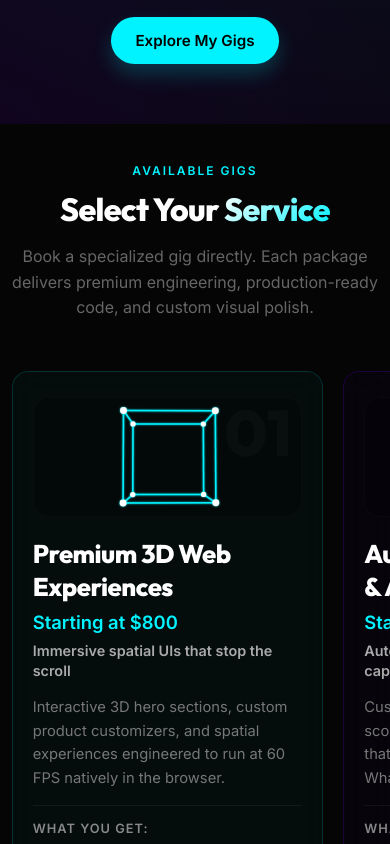
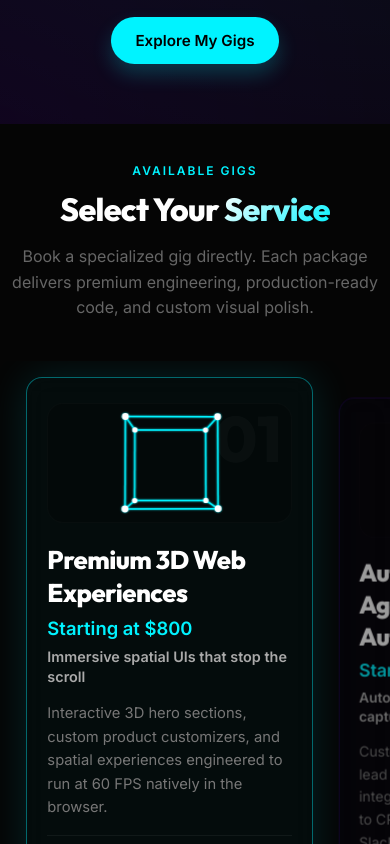
Before and after one commit to mchlshot-code/PathAI-Agency, a React (Vite) app: page / in a window 390 px wide. Shown: the part 720-1564 px from the top of the page. Built offline with nearby package versions, Linux system fonts and the light colour scheme.

Commit message:
Premium gigs carousel: active glow, scale, dots, edge masks, swipe hint

```diff
--- a/src/components/Gigs.jsx
+++ b/src/components/Gigs.jsx
@@ -1,4 +1,4 @@
-import { useEffect, useRef } from 'react';
+import { useEffect, useRef, useState } from 'react';
 import { Layout, Bot, Server, ArrowRight } from 'lucide-react';
 import { Link } from 'react-router-dom';
 
@@ -381,8 +381,40 @@ const GigVisualizer = ({ type, glowColor }) => {
 };
 
 const Gigs = () => {
+  const gridRef = useRef(null);
+  const [activeIndex, setActiveIndex] = useState(0);
+  const [isMobile, setIsMobile] = useState(false);
+
+  // Detect mobile
+  useEffect(() => {
+    const check = () => setIsMobile(window.innerWidth <= 768);
+    check();
+    window.addEventListener('resize', check);
+    return () => window.removeEventListener('resize', check);
+  }, []);
+
+  // Track scroll position → active dot
+  useEffect(() => {
+    const grid = gridRef.current;
+    if (!grid) return;
+    const onScroll = () => {
+      const cardWidth = grid.scrollWidth / gigs.length;
+      const idx = Math.round(grid.scrollLeft / cardWidth);
+      setActiveIndex(Math.min(idx, gigs.length - 1));
+    };
+    grid.addEventListener('scroll', onScroll, { passive: true });
+    return () => grid.removeEventListener('scroll', onScroll);
+  }, []);
+
+  const scrollTo = (i) => {
+    const grid = gridRef.current;
+    if (!grid) return;
+    const cardWidth = grid.scrollWidth / gigs.length;
+    grid.scrollTo({ left: cardWidth * i, behavior: 'smooth' });
+  };
+
   return (
-    <section id="gigs" style={{ background: '#050505' }}>
+    <section id="gigs" style={{ background: '#050505', overflow: 'hidden' }}>
       <div style={{ textAlign: 'center', marginBottom: 'var(--header-margin, 80px)' }}>
         <span style={{ fontSize: '0.75rem', fontWeight: '700', color: 'var(--accent-color)', textTransform: 'uppercase', letterSpacing: '2px' }}>
           Available Gigs
@@ -395,17 +427,27 @@ const Gigs = () => {
         </p>
       </div>
 
-      <div className="gigs-grid">
+      {/* Gradient edge masks for horizontal scroll (mobile only) */}
+      {isMobile && (
+        <div style={{ position: 'relative' }}>
+          <div className="gigs-edge-mask gigs-edge-mask--left" />
+          <div className="gigs-edge-mask gigs-edge-mask--right" />
+        </div>
+      )}
+
+      <div className="gigs-grid" ref={gridRef}>
         {gigs.map((gig, index) => (
           <div
             key={index}
-            className="glass offering-card"
+            className={`glass offering-card gig-slide ${isMobile && activeIndex === index ? 'gig-slide--active' : ''}`}
             style={{
               background: gig.color,
-              borderColor: gig.borderColor,
+              borderColor: activeIndex === index && isMobile ? gig.glowColor + '66' : gig.borderColor,
               display: 'flex',
               flexDirection: 'column',
-              justifyContent: 'space-between'
+              justifyContent: 'space-between',
+              transition: 'border-color 0.4s ease, transform 0.4s ease, box-shadow 0.4s ease',
+              boxShadow: activeIndex === index && isMobile ? `0 0 40px ${gig.glowColor}22` : 'none',
             }}
           >
             <div>
@@ -459,7 +501,9 @@ const Gigs = () => {
                   alignItems: 'center',
                   justifyContent: 'center',
                   gap: '10px',
-                  boxShadow: `0 10px 20px ${gig.glowColor}1a`
+                  background: activeIndex === index && isMobile ? gig.glowColor : 'var(--accent-color)',
+                  boxShadow: `0 10px 20px ${gig.glowColor}33`,
+                  transition: 'background 0.4s ease',
                 }}
               >
                 Book This Gig <ArrowRight size={16} />
@@ -468,6 +512,35 @@ const Gigs = () => {
           </div>
         ))}
       </div>
+
+      {/* Pagination Dots — mobile only */}
+      {isMobile && (
+        <div style={{ display: 'flex', justifyContent: 'center', alignItems: 'center', gap: '10px', marginTop: '24px' }}>
+          {gigs.map((gig, i) => (
+            <button
+              key={i}
+              onClick={() => scrollTo(i)}
+              aria-label={`Go to gig ${i + 1}`}
+              style={{
+                width: activeIndex === i ? '28px' : '8px',
+                height: '8px',
+                borderRadius: '50px',
+                border: 'none',
+                cursor: 'pointer',
+                padding: 0,
+                background: activeIndex === i ? gig.glowColor : 'rgba(255,255,255,0.15)',
+                boxShadow: activeIndex === i ? `0 0 10px ${gig.glowColor}99` : 'none',
+                transition: 'all 0.35s cubic-bezier(0.4, 0, 0.2, 1)',
+              }}
+            />
+          ))}
+        </div>
+      )}
+
+      {/* Swipe hint — shown briefly then fades */}
+      {isMobile && activeIndex === 0 && (
+        <p className="gigs-swipe-hint">Swipe to explore gigs →</p>
+      )}
     </section>
   );
 };
--- a/src/index.css
+++ b/src/index.css
@@ -255,6 +255,14 @@ section {
     padding: 25px 20px !important;
     flex: 0 0 85% !important;
     scroll-snap-align: center;
+    opacity: 0.6;
+    transform: scale(0.96);
+    transition: opacity 0.4s ease, transform 0.4s ease, border-color 0.4s ease, box-shadow 0.4s ease !important;
+  }
+
+  .gig-slide--active {
+    opacity: 1 !important;
+    transform: scale(1) !important;
   }
 
   .gig-canvas-container {
@@ -268,13 +276,51 @@ section {
     scroll-behavior: smooth;
     -webkit-overflow-scrolling: touch;
     gap: 20px !important;
-    padding: 10px 4% 30px !important;
+    padding: 16px 8% 30px !important;
     margin: 0 -4% !important;
     scrollbar-width: none;
   }
 
   .gigs-grid::-webkit-scrollbar {
     display: none;
+  }
+
+  /* Left fade edge */
+  .gigs-edge-mask {
+    position: absolute;
+    top: 0;
+    bottom: 0;
+    width: 60px;
+    pointer-events: none;
+    z-index: 10;
+  }
+
+  .gigs-edge-mask--left {
+    left: 0;
+    background: linear-gradient(to right, #050505, transparent);
+  }
+
+  .gigs-edge-mask--right {
+    right: 0;
+    background: linear-gradient(to left, #050505, transparent);
+  }
+
+  /* Swipe hint */
+  .gigs-swipe-hint {
+    text-align: center;
+    font-size: 0.75rem;
+    color: rgba(255, 255, 255, 0.3);
+    letter-spacing: 1.5px;
+    text-transform: uppercase;
+    margin-top: 12px;
+    animation: swipeHintFade 2.5s ease-in-out forwards;
+  }
+
+  @keyframes swipeHintFade {
+    0%   { opacity: 0; transform: translateX(-6px); }
+    20%  { opacity: 1; transform: translateX(0); }
+    70%  { opacity: 1; }
+    100% { opacity: 0; }
   }
 }
 
```
